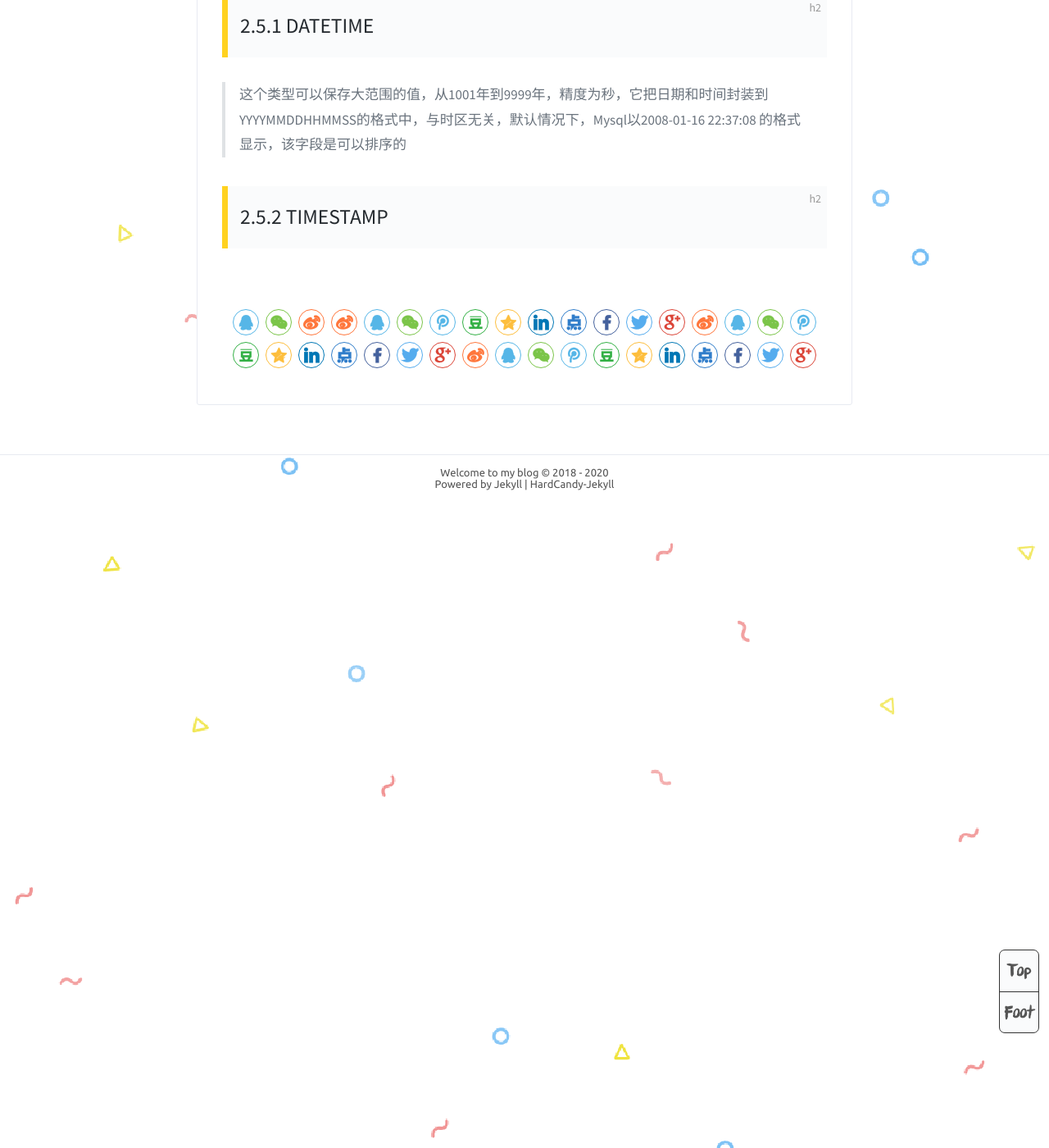
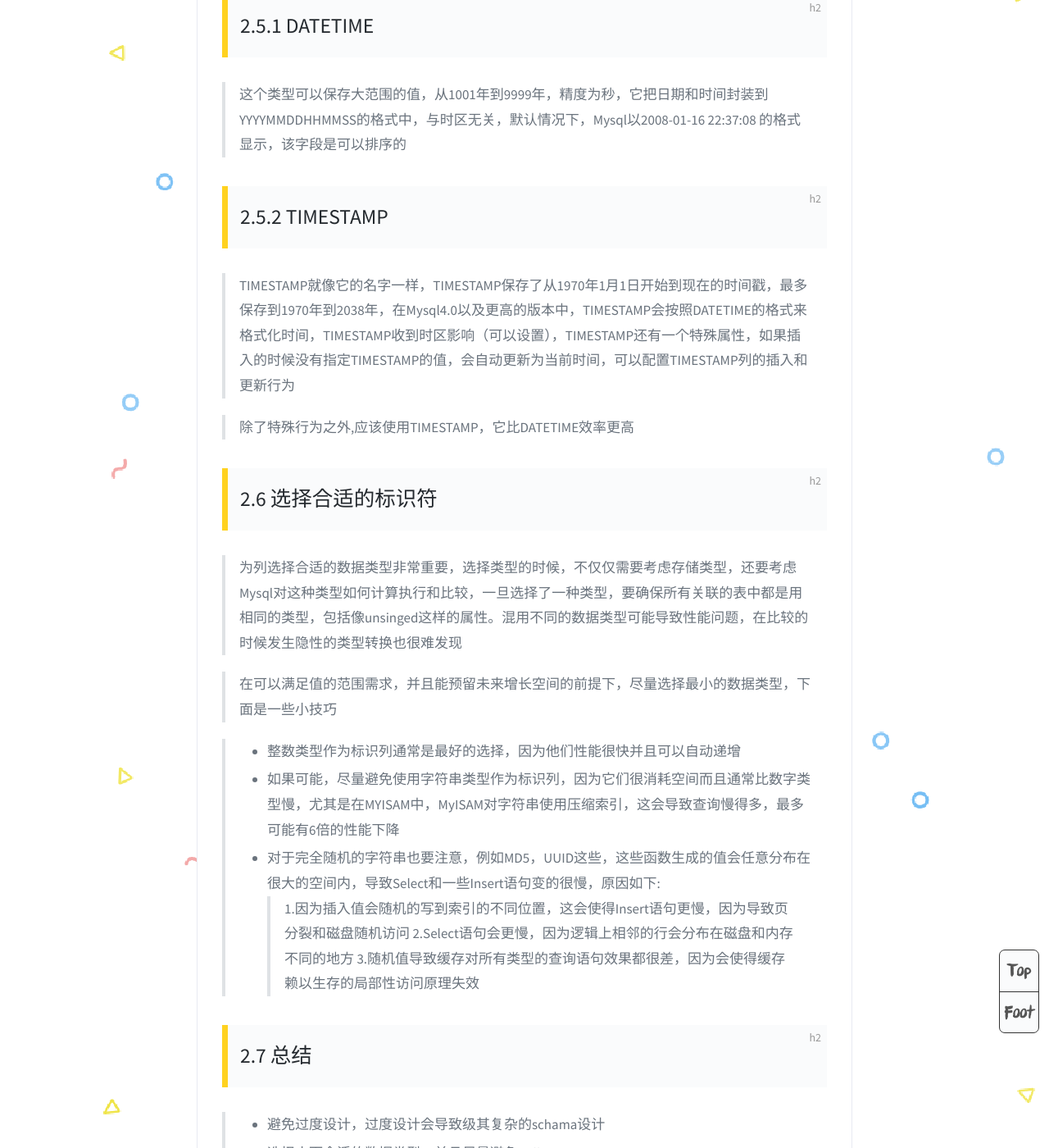
Before and after one commit to LazystudentCH/LazyStudentChhh.github.io, a Jekyll site: the page built from _posts/2020-08-23-[高性能Mysql读书笔记]2.schema与数据类型优化.md, in a window 1280 px wide and 1400 px high, scrolled down 3866 px. Shown: the whole window at 82% size. Built offline with Jekyll 4.4.1, drawn with Linux system fonts in a browser that asks for light colours; comment, search, counter and statistics services are not loaded; some of the changed text lies outside the part shown.

Commit message:
修改文件: _posts/2020-08-23-[高性能Mysql读书笔记]2.schema与数据类型优化.md

```diff
--- a/_posts/2020-08-23-[高性能Mysql读书笔记]2.schema与数据类型优化.md
+++ b/_posts/2020-08-23-[高性能Mysql读书笔记]2.schema与数据类型优化.md
@@ -61,3 +61,28 @@ cover: '../coverimages/mysql.jpg'
 > 这个类型可以保存大范围的值，从1001年到9999年，精度为秒，它把日期和时间封装到YYYYMMDDHHMMSS的格式中，与时区无关，默认情况下，Mysql以2008-01-16 22:37:08 的格式显示，该字段是可以排序的
 
 ## 2.5.2 TIMESTAMP
+> TIMESTAMP就像它的名字一样，TIMESTAMP保存了从1970年1月1日开始到现在的时间戳，最多保存到1970年到2038年，在Mysql4.0以及更高的版本中，TIMESTAMP会按照DATETIME的格式来格式化时间，TIMESTAMP收到时区影响（可以设置），TIMESTAMP还有一个特殊属性，如果插入的时候没有指定TIMESTAMP的值，会自动更新为当前时间，可以配置TIMESTAMP列的插入和更新行为
+
+>除了特殊行为之外,应该使用TIMESTAMP，它比DATETIME效率更高
+
+## 2.6 选择合适的标识符
+
+> 为列选择合适的数据类型非常重要，选择类型的时候，不仅仅需要考虑存储类型，还要考虑Mysql对这种类型如何计算执行和比较，一旦选择了一种类型，要确保所有关联的表中都是用相同的类型，包括像unsinged这样的属性。混用不同的数据类型可能导致性能问题，在比较的时候发生隐性的类型转换也很难发现
+
+>在可以满足值的范围需求，并且能预留未来增长空间的前提下，尽量选择最小的数据类型，下面是一些小技巧
+
+>* 整数类型作为标识列通常是最好的选择，因为他们性能很快并且可以自动递增
+>* 如果可能，尽量避免使用字符串类型作为标识列，因为它们很消耗空间而且通常比数字类型慢，尤其是在MYISAM中，MyISAM对字符串使用压缩索引，这会导致查询慢得多，最多可能有6倍的性能下降
+>* 对于完全随机的字符串也要注意，例如MD5，UUID这些，这些函数生成的值会任意分布在很大的空间内，导致Select和一些Insert语句变的很慢，原因如下:
+	>1.因为插入值会随机的写到索引的不同位置，这会使得Insert语句更慢，因为导致页分裂和磁盘随机访问
+	>2.Select语句会更慢，因为逻辑上相邻的行会分布在磁盘和内存不同的地方
+	>3.随机值导致缓存对所有类型的查询语句效果都很差，因为会使得缓存赖以生存的局部性访问原理失效
+
+## 2.7 总结
+> * 避免过度设计，过度设计会导致级其复杂的schama设计
+> * 选择小而合适的数据类型，并且尽量避免null
+> * 尽量选用相同的类型存储相关的值，特别是在关联条件中使用的列
+> * 注意可变长的字符串类型(VARCHAR)，在临时表和排序的时候会悲观的按最大长度来分配内存
+> * 尽量使用整数来定义标识列
+> * 避免使用Mysql遗弃的特性，例如指定浮点数的精度和显示整数的宽度
+> * 小心使用ENUM和SET
```
